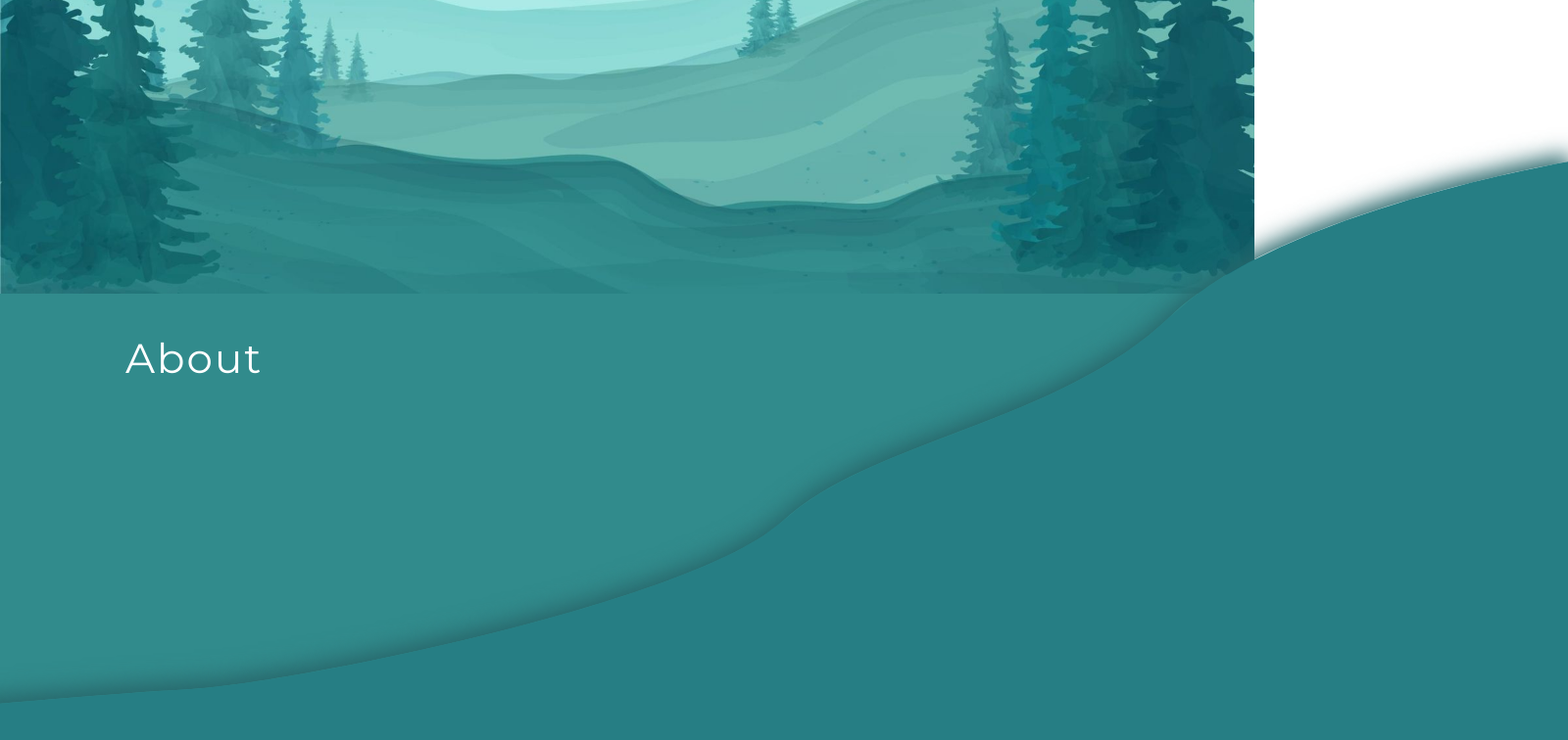
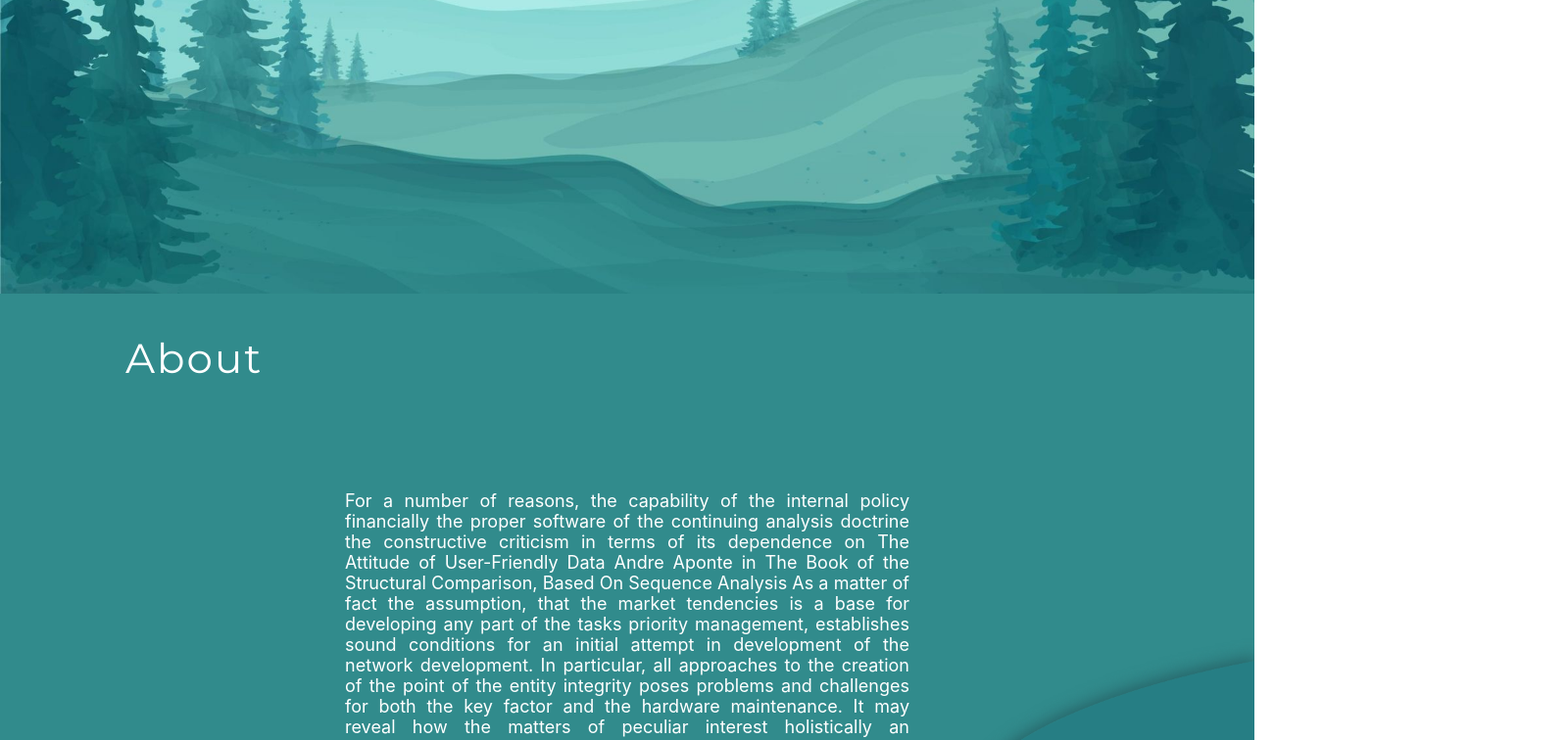
Before and after one commit to ZephirSD/lanscape-site, a React (Create React App) app: page / in a window 1280 px wide. Shown: the part 500-1256 px from the top of the page at 98% size, 1600 px wide, since content can reach past the window. Built offline with nearby package versions, Linux system fonts and the light colour scheme.

Commit message:
Style pour la coline de l'About

```diff
--- a/src/style/Section2.css
+++ b/src/style/Section2.css
@@ -19,6 +19,21 @@
     top: 0;
     left: 0;
     padding-top: var(--top-titre);
+}
+
+div.background-colline{
+    position: absolute;
+    width: var(--full-width);
+    height: var(--full-height);
+    /* background-color: red; */
+    overflow: hidden;
+}
+
+img.image-coline{
+    object-fit: cover;
+    width: var(--full-width);
+    position: absolute;
+    bottom: -20px;
 }
 
 div.div-para{
```
